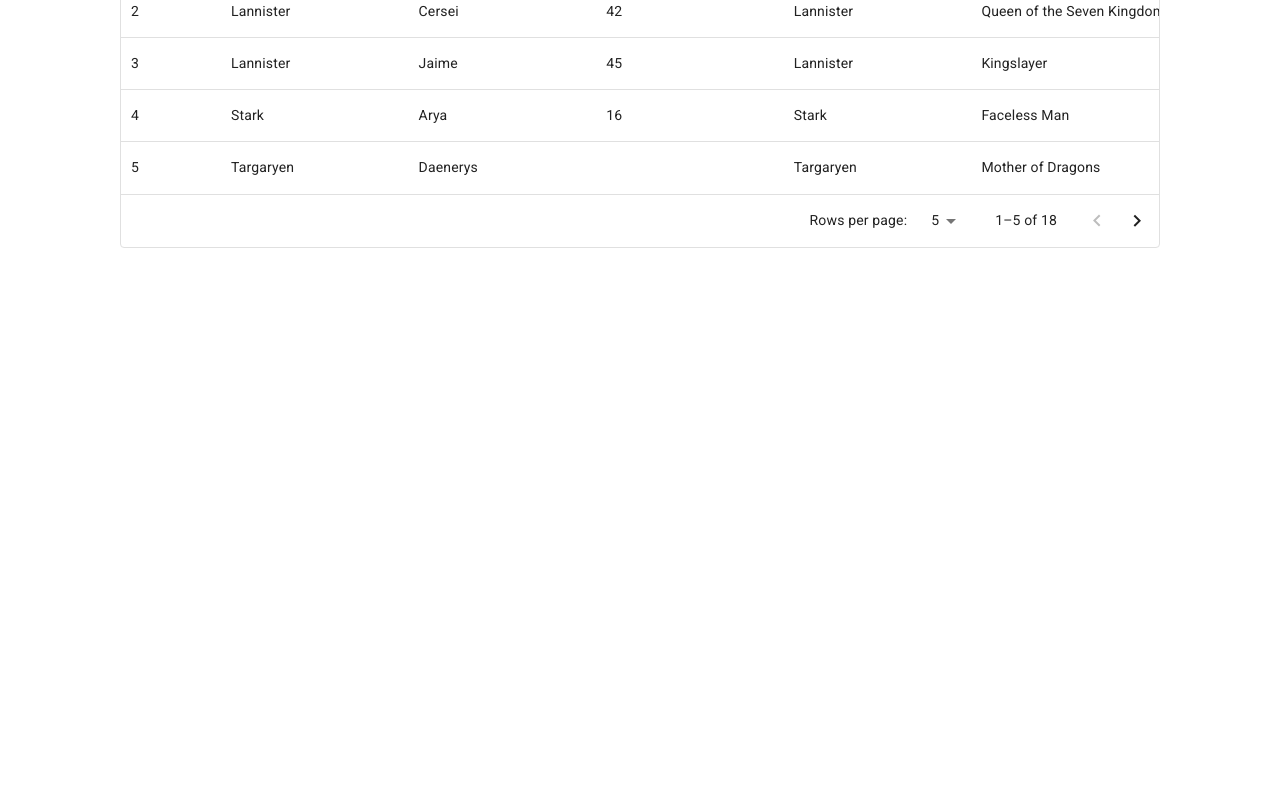
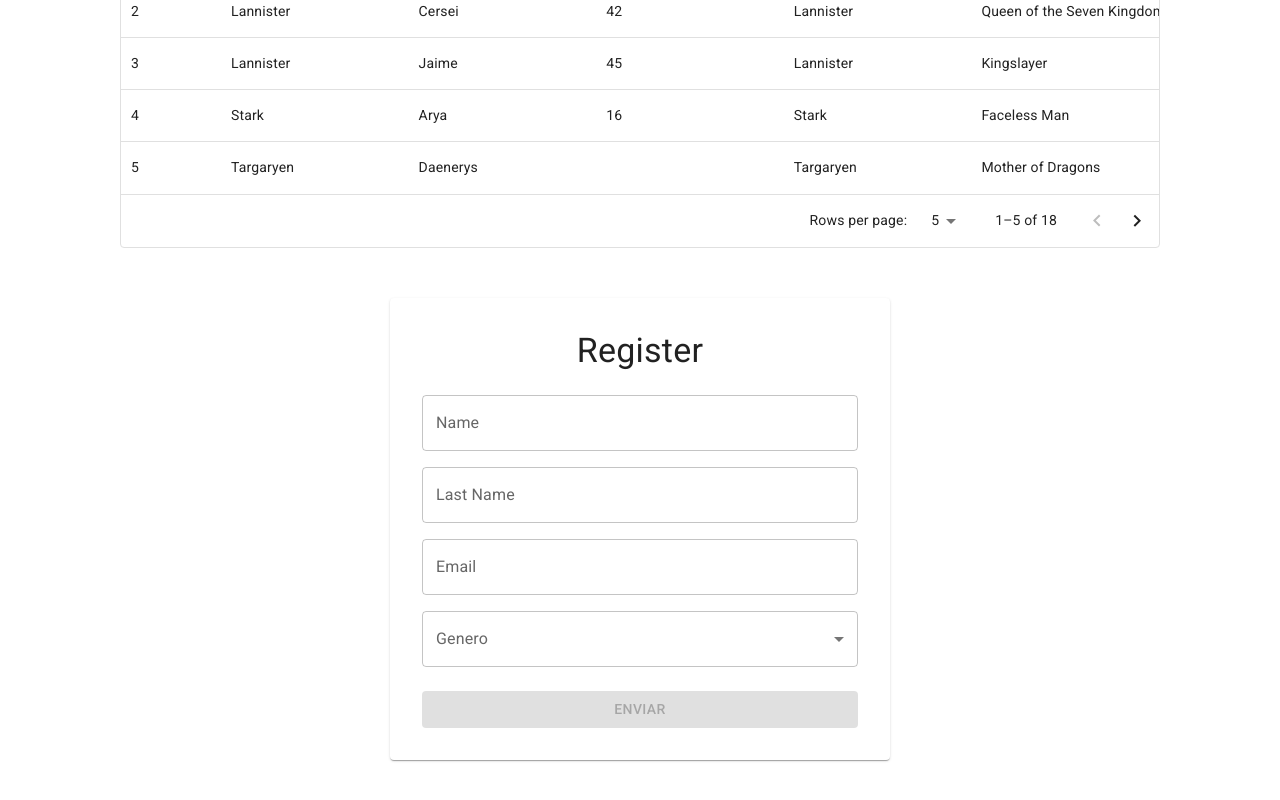
Before and after one commit to humbertodrc/dh-frontend-3-1732, a Next.js app in the folder material-ui/mui/: page / in a window 1280 px wide. Shown: the part 725-1525 px from the top of the page. Before the commit the page ends 1069 px from the top, so only its background shows below. Built offline with nearby package versions, Linux system fonts and the light colour scheme.

Commit message:
Ejercicio intro de react hook form

```diff
--- a/material-ui/mui/package.json
+++ b/material-ui/mui/package.json
@@ -21,7 +21,8 @@
     "@mui/x-data-grid": "^6.19.6",
     "next": "14.1.3",
     "react": "^18",
-    "react-dom": "^18"
+    "react-dom": "^18",
+    "react-hook-form": "^7.51.0"
   },
   "devDependencies": {
     "@storybook/addon-essentials": "^7.6.17",
--- /dev/null
+++ b/material-ui/mui/src/components/RegisterReactHookForm.tsx
@@ -0,0 +1,158 @@
+import {Controller, useForm} from "react-hook-form";
+import {
+	Box,
+	Button,
+	FormControl,
+	FormHelperText,
+	InputLabel,
+	MenuItem,
+	Paper,
+	Select,
+	TextField,
+	Typography,
+} from "@mui/material";
+
+// useForm: Este hook es utilizado para inicializar el formulario y obtener los métodos necesarios para gestionarlo. Al llamar a useForm, obtienes un objeto con varias propiedades y métodos, como register, handleSubmit, watch, errors, entre otros. Puedes utilizar estos métodos y propiedades para registrar campos de entrada (register), manejar el envío del formulario (handleSubmit), obtener los valores de los campos (watch) y manejar los errores (errors). Podríamos llamar a useForm el "hook principal del formulario", ya que es utilizado para iniciar el proceso de gestión del formulario.
+
+// Controller: Este componente es utilizado para conectar campos de entrada (como input, select, textarea, etc.) con react-hook-form. Toma un controlador (una función de renderizado de campo) como prop y devuelve una versión mejorada del controlador que registra automáticamente el campo con react-hook-form. Puedes usar Controller para envolver tus campos de entrada y conectarlos fácilmente al formulario. Podríamos describir Controller como un "componente de control de campos" que facilita la conexión de los campos de entrada con react-hook-form.
+
+// Tambien podemos obtener register y getValues
+  // Register: Este método es utilizado para registrar campos de entrada en react-hook-form. Toma un nombre de campo y opciones como argumentos y devuelve un objeto con propiedades y métodos que necesitas para conectar el campo de entrada con react-hook-form. Puedes utilizar register para registrar campos de entrada y conectarlos al formulario.
+  // GetValues: Este método es utilizado para obtener los valores de los campos de entrada registrados en react-hook-form. Toma un nombre de campo como argumento y devuelve el valor del campo de entrada. Puedes utilizar getValues para obtener los valores de los campos de entrada registrados en el formulario.
+
+interface DataForm {
+	name: string;
+	lastName: string;
+	email: string;
+	gender: string;
+}
+
+const RegisterReactHookForm = () => {
+
+	const {
+		control,
+		handleSubmit,
+    formState: { errors, isValid },
+    // register,
+    // getValues,
+    watch
+	} = useForm<DataForm>();
+
+  // Para manejo de errores se utiliza formState y destructuramos el objeto errors
+
+  // const testRegister = register("name")
+  // console.log(testRegister);
+  // console.log(getValues("name"));
+  // const firstName = watch("name");
+  // console.log(firstName);
+
+	const onSubmit = (data: DataForm) => {
+		console.log(data);
+	};
+
+	return (
+		<Box sx={{maxWidth: "500px", marginTop: "50px"}}>
+			<Paper
+				elevation={1}
+				sx={{p: "32px", display: "flex", flexDirection: "column", gap: 3}}
+			>
+				<Typography variant="h4" align="center">
+					Register
+				</Typography>
+				<form onSubmit={handleSubmit(onSubmit)}>
+					{/* Nombre */}
+					<Controller
+						name="name"
+						control={control}
+						defaultValue=""
+						// Para que se muestre el error se deben inidicar las rules
+						rules={{required: true}}
+						render={({field}) => (
+							<TextField
+								{...field}
+								type="text"
+								label="Name"
+								variant="outlined"
+								fullWidth
+								sx={{mb: 2}}
+							/>
+						)}
+					/>
+
+					{errors.name && <FormHelperText error>Este campo es requerido</FormHelperText>}
+
+					{/* Apellido */}
+					<Controller
+						name="lastName"
+						control={control}
+						defaultValue=""
+						// Para que se muestre el error se deben inidicar las rules
+						rules={{required: true}}
+						render={({field}) => (
+							<TextField
+								{...field}
+								type="text"
+								label="Last Name"
+								variant="outlined"
+								fullWidth
+								sx={{mb: 2}}
+							/>
+						)}
+					/>
+
+					{errors.lastName && <FormHelperText error>Este campo es requerido</FormHelperText>}
+
+					{/* Email */}
+					<Controller
+						name="email"
+						control={control}
+						defaultValue=""
+						// Para que se muestre el error se deben inidicar las rules
+						rules={{required: true}}
+						render={({field}) => (
+							<TextField
+								{...field}
+								type="email"
+								label="Email"
+								variant="outlined"
+								fullWidth
+								sx={{mb: 2}}
+							/>
+						)}
+					/>
+
+					{errors.email && <FormHelperText error>Este campo es requerido</FormHelperText>}
+
+					{/* Gender */}
+					<FormControl fullWidth>
+						<InputLabel>Genero</InputLabel>
+						<Controller
+							name="gender"
+							control={control}
+							defaultValue=""
+							// Para que se muestre el error se deben inidicar las rules
+							rules={{required: true}}
+							render={({field}) => (
+								<Select {...field} label="Género">
+									<MenuItem value="famale">Femenino</MenuItem>
+									<MenuItem value="male">Masculino</MenuItem>
+									<MenuItem value="other">Otro</MenuItem>
+								</Select>
+							)}
+						/>
+					</FormControl>
+
+					{errors.gender && <FormHelperText error>Este campo es requerido</FormHelperText>}
+
+					{/* Button */}
+					<Box sx={{mt: 3}}>
+						<Button type="submit" variant="contained" color="primary" fullWidth disabled={!isValid}>
+							Enviar
+						</Button>
+					</Box>
+				</form>
+			</Paper>
+		</Box>
+	);
+};
+export default RegisterReactHookForm;
--- a/material-ui/mui/src/pages/index.tsx
+++ b/material-ui/mui/src/pages/index.tsx
@@ -3,6 +3,7 @@ import styles from "@/styles/Home.module.css";
 import Box from "@mui/material/Box";
 import Form from "@/components/Form";
 import Table from "@/components/Table";
+import RegisterReactHookForm from "@/components/RegisterReactHookForm";
 
 export default function Home() {
 	return (
@@ -16,6 +17,7 @@ export default function Home() {
 			<main className={`${styles.main}`}>
 				<Form />
 				<Table />
+				<RegisterReactHookForm />
 			</main>
 		</>
 	);
```
Also changed, not shown: 1 other file (tests, documents, lock files or other folders).
